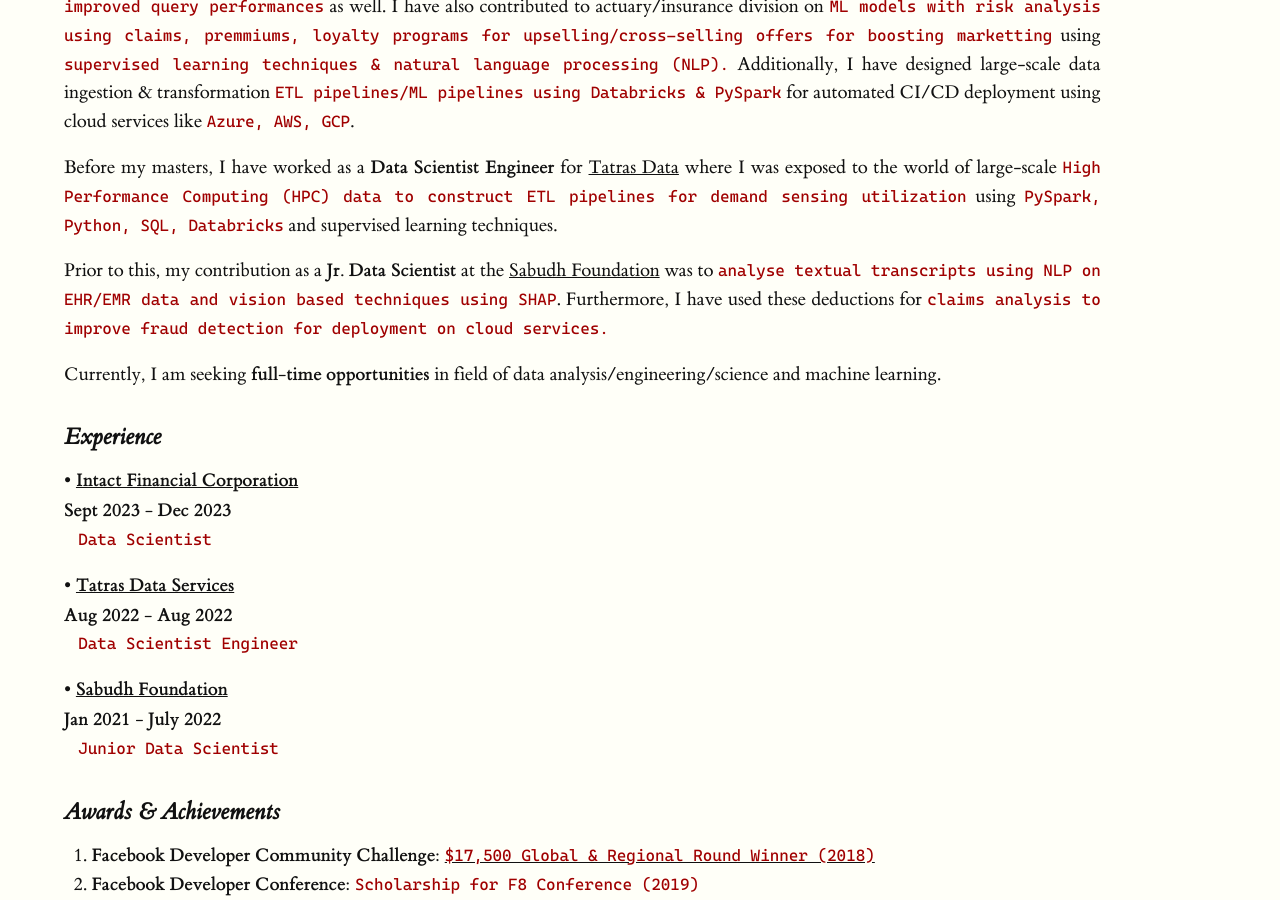
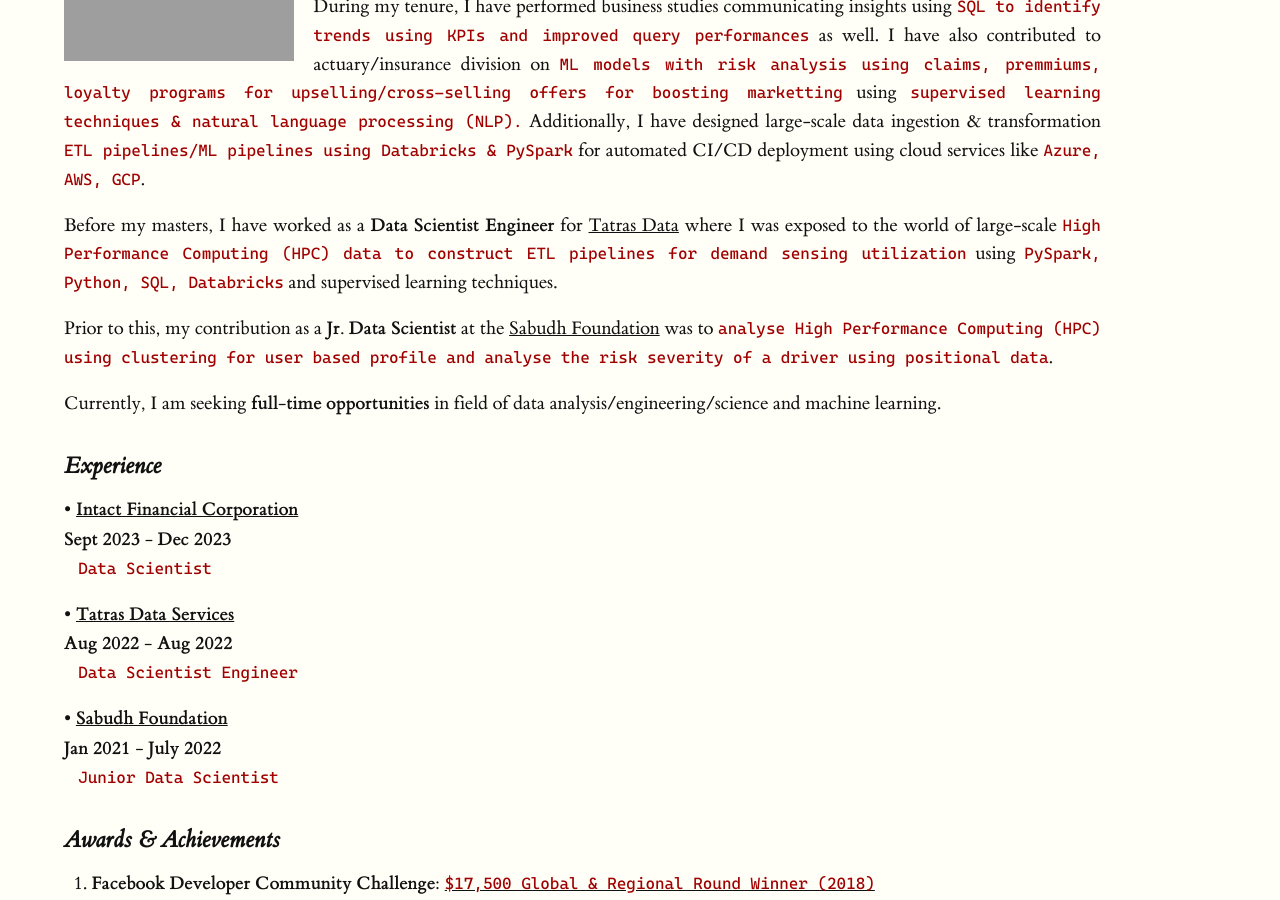
Before and after one commit to coderjolly/coderjolly.github.io, a Jekyll site: the page built from index.md, in a window 1280 px wide and 900 px high, scrolled down 354 px. Built offline with Jekyll 4.4.1, drawn with Linux system fonts in a browser that asks for light colours; a style sheet for code colours, icons or effects is not loaded; grey boxes are pictures that could not be loaded.

Commit message:
changed index

```diff
--- a/index.md
+++ b/index.md
@@ -6,7 +6,7 @@ exclude_title: true
 nav_exclude: true
 ---
 
-<!-- <img class="headshot" src="assets/img/headshot-v2.png"> -->
+<img class="headshot" src="assets/img/headshot-v2.png">
 
 <style>body {text-align: justify}</style>
 
@@ -20,7 +20,7 @@ Additionally, I have designed large-scale data ingestion & transformation `ETL p
 
 Before my masters, I have worked as a **Data Scientist Engineer** for [Tatras Data](https://tatrasdata.com/){:target="_blank"} where I was exposed to the world of large-scale `High Performance Computing (HPC) data to construct ETL pipelines for demand sensing utilization` using `PySpark, Python, SQL, Databricks` and supervised learning techniques.
 
-Prior to this, my contribution as a **Jr. Data Scientist** at the [Sabudh Foundation](https://www.linkedin.com/company/sabudh-foundation/posts/){:target="_blank"} was to `analyse textual transcripts using NLP on EHR/EMR data and vision based techniques using SHAP`. Furthermore, I have used these deductions for `claims analysis to improve fraud detection for deployment on cloud services.`
+Prior to this, my contribution as a **Jr. Data Scientist** at the [Sabudh Foundation](https://www.linkedin.com/company/sabudh-foundation/posts/){:target="_blank"} was to `analyse High Performance Computing (HPC) using clustering for user based profile and analyse the risk severity of a driver using positional data`.
 
 Currently, I am seeking **full-time opportunities** in field of data analysis/engineering/science and machine learning.
 
```
